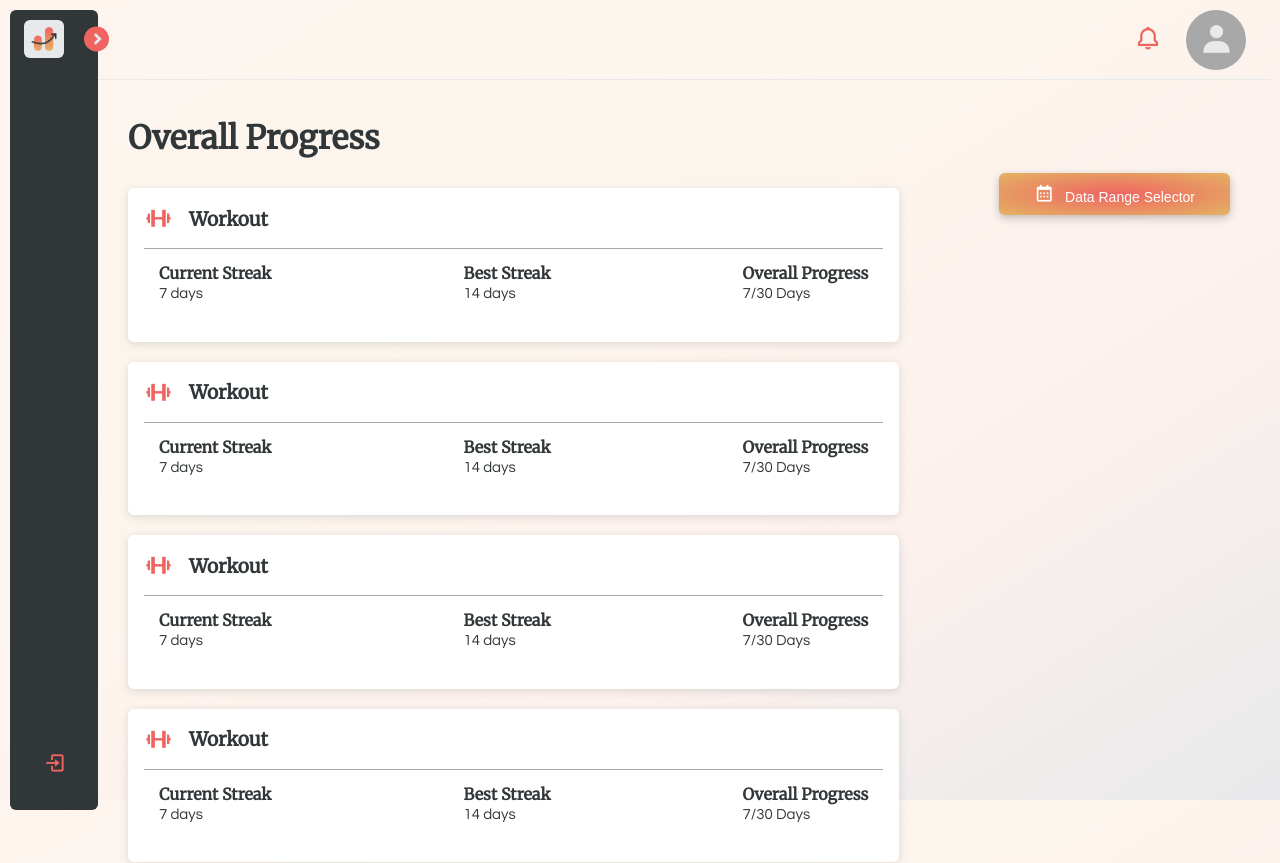
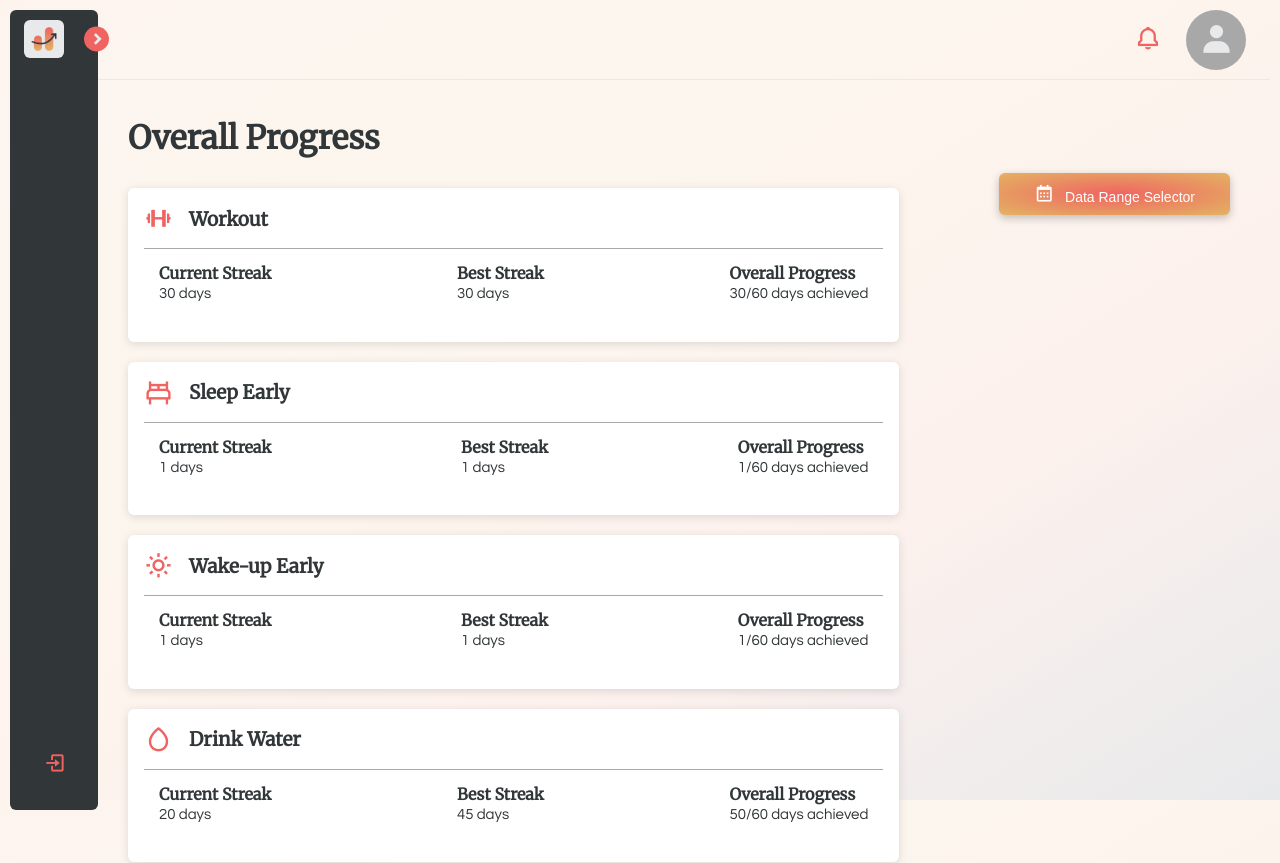
Before and after one commit to s3851446/habithub-frontend, a SvelteKit app in the folder WIP/habithub-frontend/: page /statistics in a window 1280 px wide. Shown: the top 863 px of the page. Built offline with nearby package versions, Linux system fonts and the light colour scheme; no server answers.

Commit message:
Makes ProgressCard reusable

```diff
--- a/WIP/habithub-frontend/src/components/ProgressCard.svelte
+++ b/WIP/habithub-frontend/src/components/ProgressCard.svelte
@@ -1,22 +1,30 @@
+<script>
+    export let habit_title
+    export let icon
+    export let current_streak
+    export let best_streak
+    export let progress
+</script>
+
 <div class="column">
     <div class="new-container">
         <div class="title">
-             <i class='bx bx-dumbbell'></i>
-            <h2>Workout</h2>
+             <i class='bx {icon}'></i>
+            <h2>{habit_title}</h2>
         </div>
     <hr>
     <div class="variable-row">
         <div class="variable-column">
             <h4>Current Streak</h4>
-            <p>7 days</p>
+            <p>{current_streak} days</p>
         </div>
         <div class="variable-column">
             <h4>Best Streak</h4>
-            <p>14 days</p>
+            <p>{best_streak} days</p>
         </div>
         <div class="variable-column">
             <h4>Overall Progress</h4>
-            <p>7/30 Days</p>
+            <p>{progress} days achieved</p>
         </div>
     </div>
     </div>
--- a/WIP/habithub-frontend/src/routes/statistics/+page.svelte
+++ b/WIP/habithub-frontend/src/routes/statistics/+page.svelte
@@ -23,10 +23,10 @@
     </Button>
   </div>
   <div class="progress-cards">
-    <ProgressCard />
-    <ProgressCard />
-    <ProgressCard />
-    <ProgressCard />
+    <ProgressCard habit_title="Workout" icon="bx-dumbbell" current_streak="30" best_streak="30" progress="30/60"/>
+    <ProgressCard habit_title="Sleep Early" icon="bx-bed" current_streak="1" best_streak="1" progress="1/60"/>
+    <ProgressCard habit_title="Wake-up Early" icon="bx-sun" current_streak="1" best_streak="1" progress="1/60"/>
+    <ProgressCard habit_title="Drink Water" icon="bx-droplet" current_streak="20" best_streak="45" progress="50/60"/>
   </div>
 </div>
 
```
